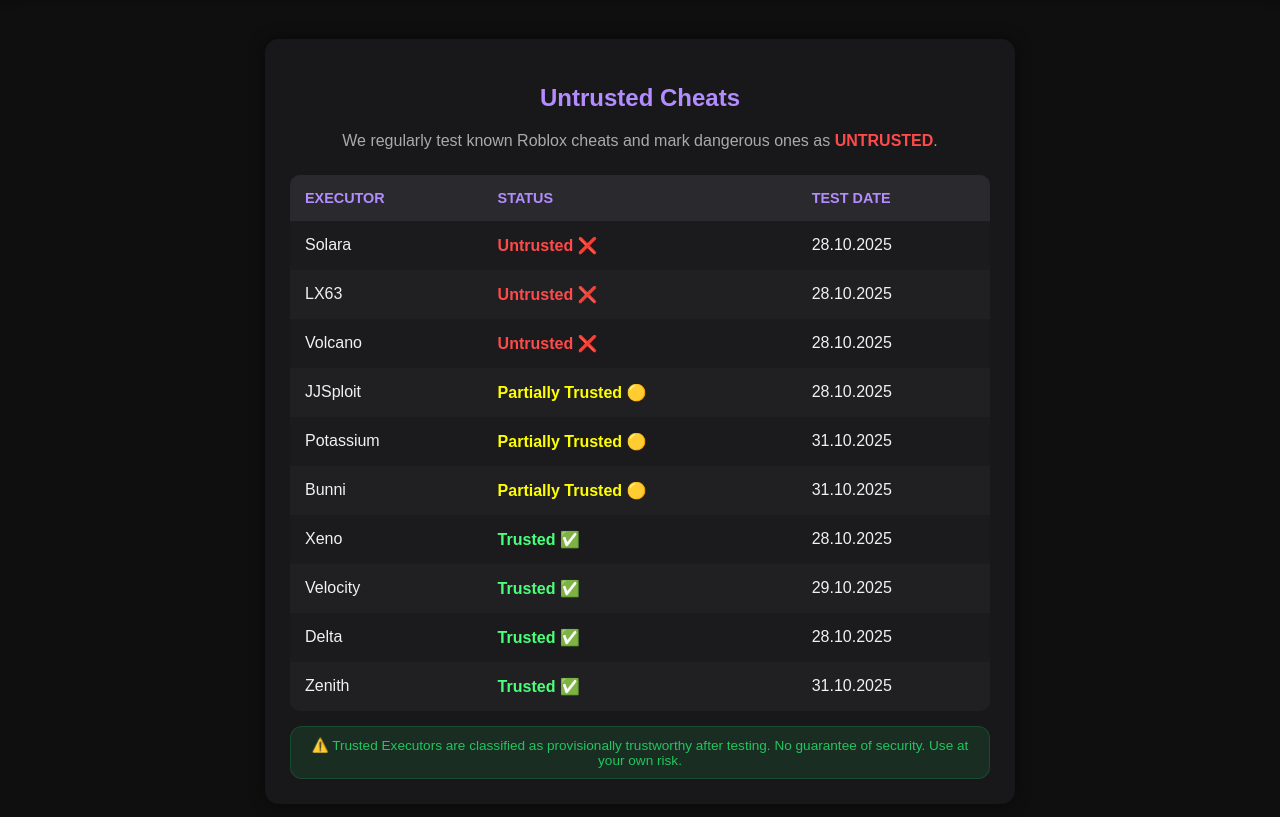
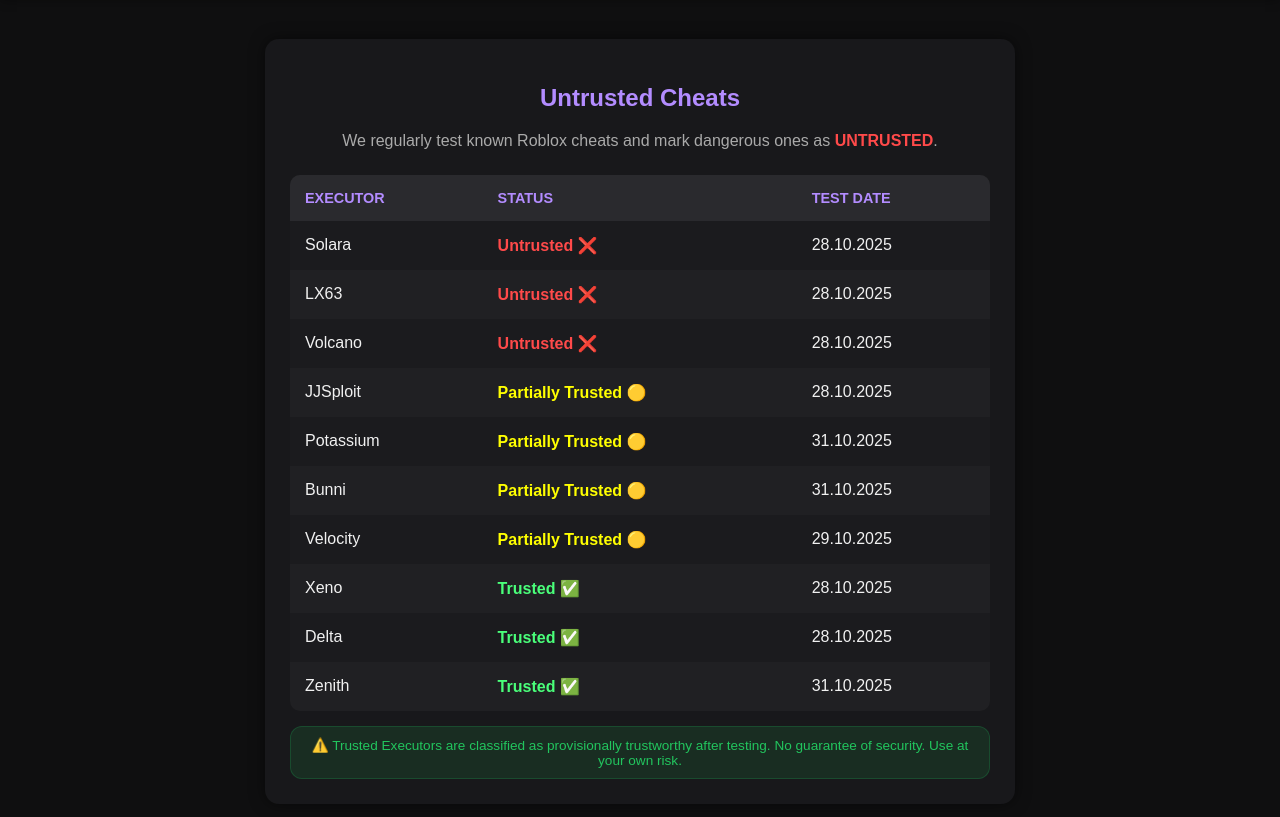
Before and after one commit to Nosch123/IsExecutortrusted, a website: page index.html in a window 1280 px wide. Shown: the part 81-898 px from the top of the page. Drawn offline with Linux system fonts and the light colour scheme.

Commit message:
index.html aktualisieren

```diff
--- a/index.html
+++ b/index.html
@@ -191,14 +191,14 @@
         <td>31.10.2025</td>
     </tr>
     <tr>
+        <td>Velocity</td>
+        <td class="status-neutral">Partially Trusted 🟡</td>
+        <td>29.10.2025</td>
+    </tr>
+    <tr>
         <td>Xeno</td>
         <td class="status-trusted">Trusted ✅</td>
         <td>28.10.2025</td>
-    </tr>
-    <tr>
-        <td>Velocity</td>
-        <td class="status-trusted">Trusted ✅</td>
-        <td>29.10.2025</td>
     </tr>
     <tr>
         <td>Delta</td>
```
